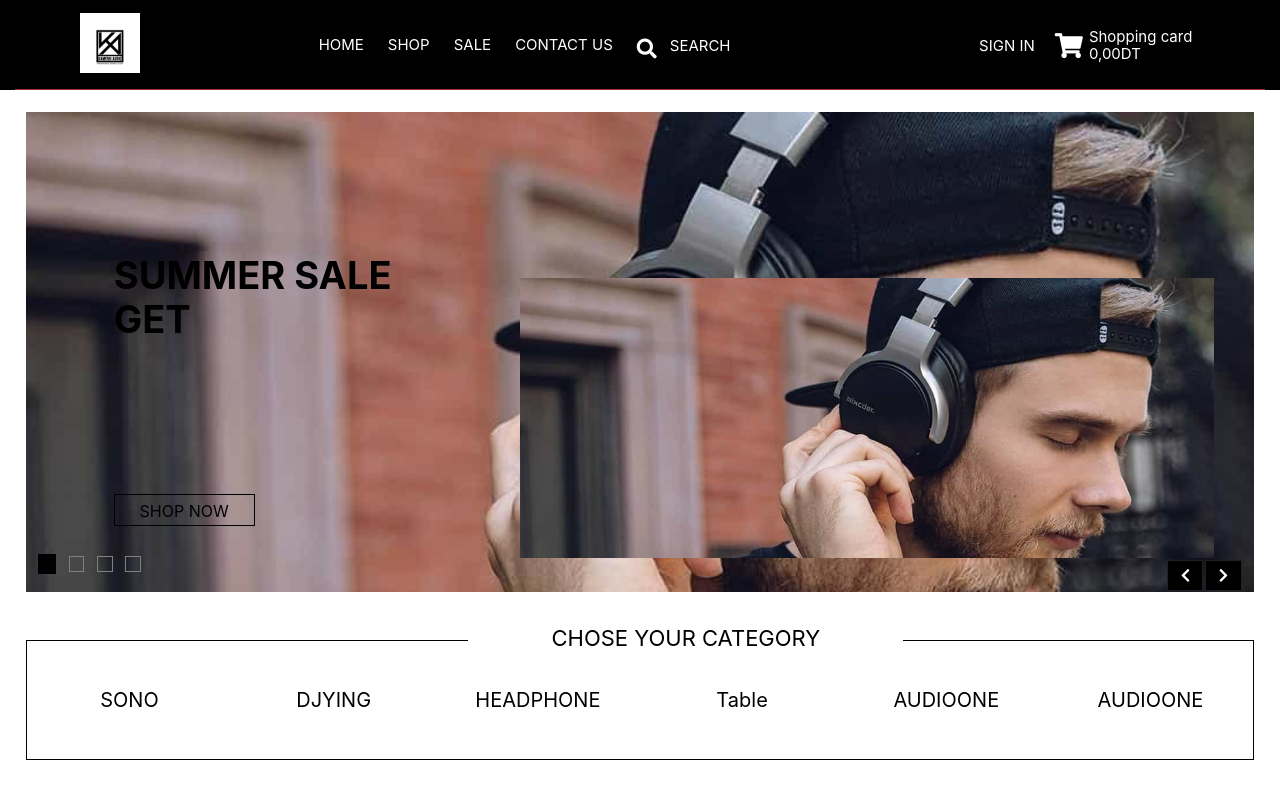
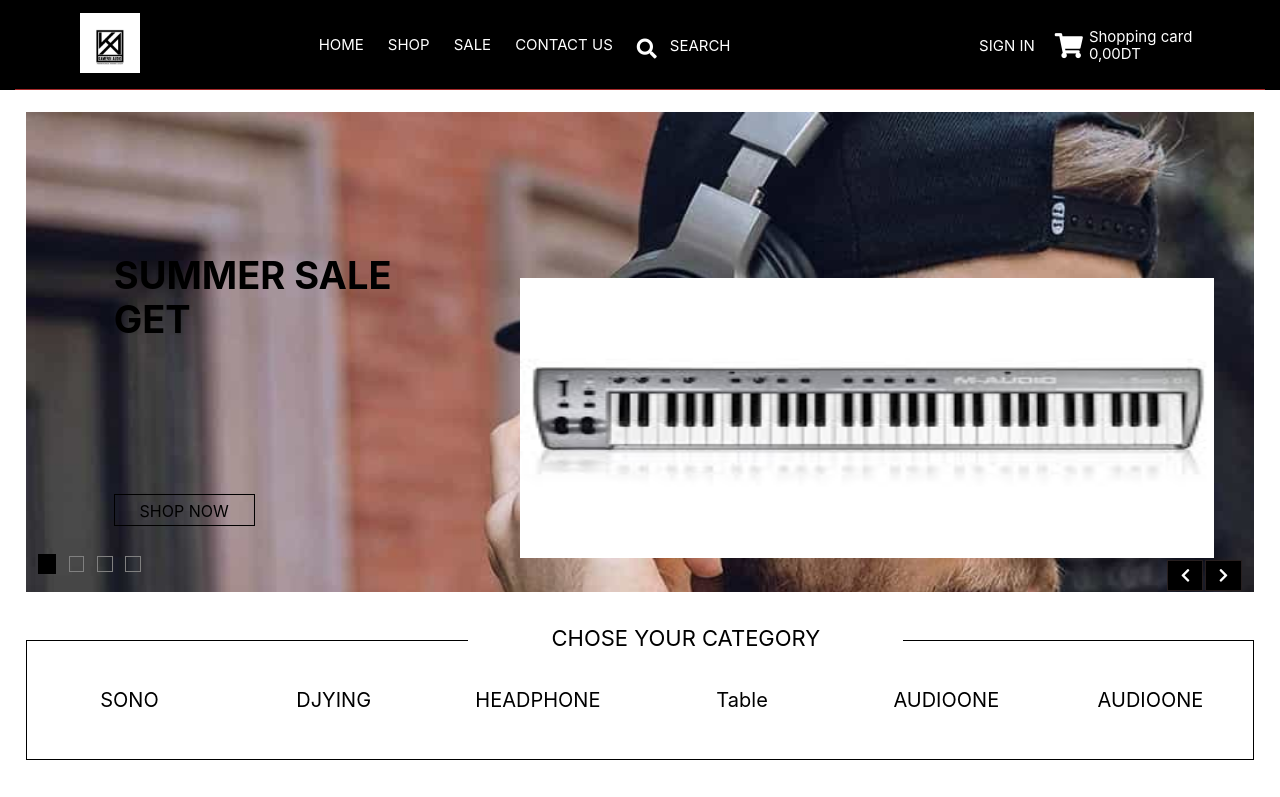
Before and after one commit to MohamedAmineYousfi/Front-Side-KA, a React (Create React App) app in the folder front-react/: page / in a window 1280 px wide. Shown: the top 797 px of the page. Built offline with nearby package versions, Linux system fonts and the light colour scheme.

Commit message:
adding animation to the caroussel

```diff
--- a/front-react/src/components/Caroussel/Caroussel.js
+++ b/front-react/src/components/Caroussel/Caroussel.js
@@ -1,18 +1,25 @@
 import React, { useState } from 'react'
-import images from "../../assates/casque-audio-anti-bruit-musique.jpg";
+import image from "../../assates/casque-audio-anti-bruit-musique.jpg";
+import image4 from "../../assates/images.jpg"
+import image2 from "../../assates/pack-sonorisation-2200w-enceintes-caisson-pieds-usb-bluetooth-bm-sonic-bms1512.jpg"
+import image3 from "../../assates/pack-sonorisation-audio-club-15-sono-dj-bass-reflex-enceintes-trapezoidal-a-3-voies-15-38cm-1400w-amplificateur-1000w.jpg"
+
 function Caroussel() {
   const [index1, setIndex1] = useState(true)
   const [index2, setIndex2] = useState(false)
   const [index3, setIndex3] = useState(false)
   const [index4, setIndex4] = useState(false)
+  const [images , setImages] = useState(image)
   const changeImage = (index) => {
     if (index === 1) {
+
       setIndex1(true)
       setIndex2(false)
       setIndex3(false)
       setIndex4(false)
       return;
     } else if (index === 2) {
+
       setIndex1(false)
       setIndex2(true)
       setIndex3(false)
@@ -57,7 +64,10 @@ function Caroussel() {
         </div>
         <div className="caroussel">
           <div className="images">
-            <img src={images} alt="img" />
+            <img src={images} className={index1 ?'traspanrent':null} alt="img" />
+            <img src={image2} className={index2?'traspanrent':null} alt="img" />
+            <img src={image3} className={index3?'traspanrent':null} alt="img" />
+            <img src={image4} className={index4?'traspanrent':null} alt="img" />
           </div>
           <div className="arrow">
             <span>
--- a/front-react/src/style/css/slider.css
+++ b/front-react/src/style/css/slider.css
@@ -48,7 +48,18 @@
   transform: translateY(19vh);
   position: relative;
 }
+.images img {
+  position: absolute;
+  left:0;
+  -webkit-transition: opacity 1s ease-in-out;
+  -moz-transition: opacity 1s ease-in-out;
+  -o-transition: opacity 1s ease-in-out;
+  transition: opacity 1s ease-in-out;
 
+}
+.traspanrent {
+  opacity: 0;
+}
 .arrow {
   position: relative;
   width: 100%;
```
